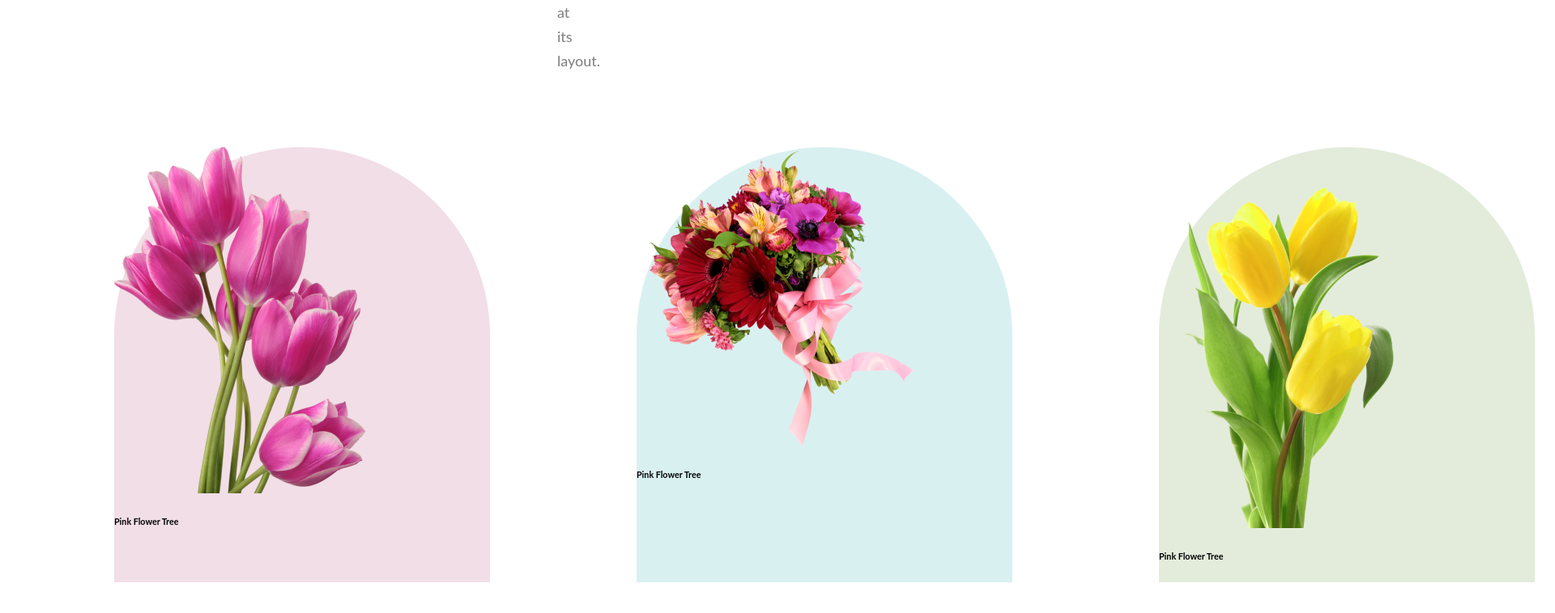
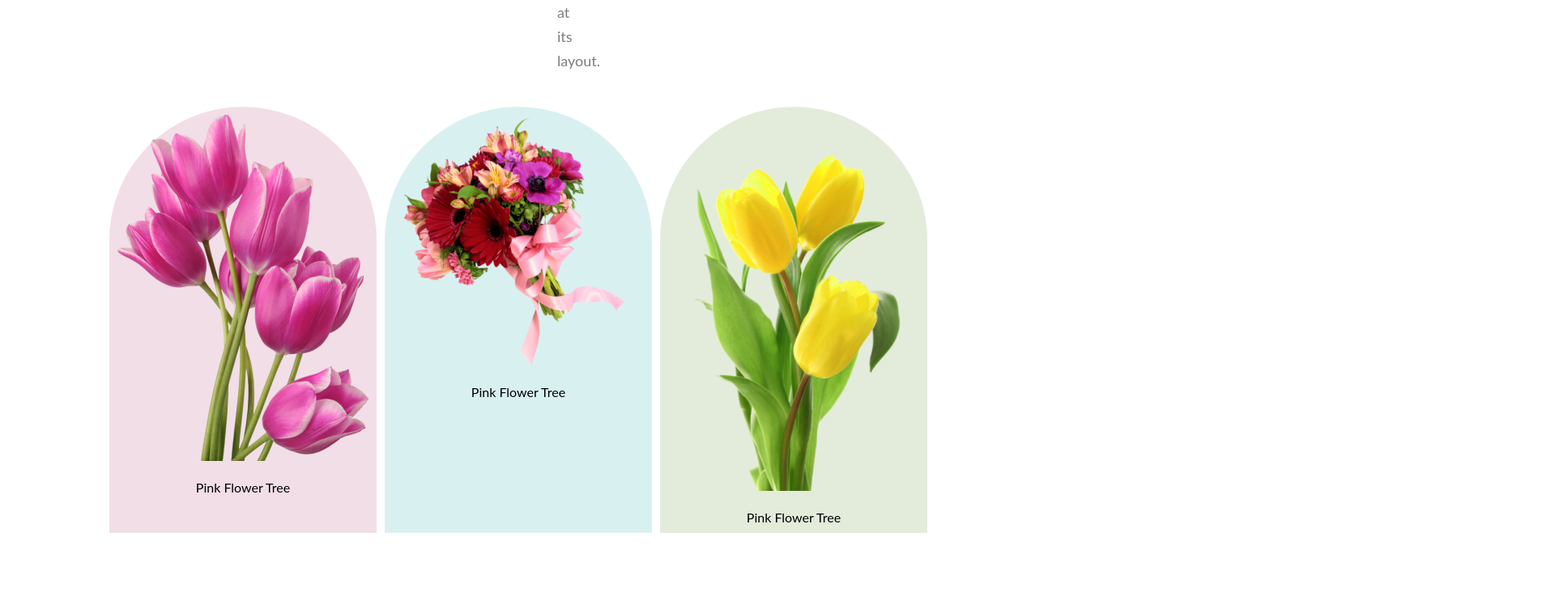
Before and after one commit to MHNuhash/flowershop-assignment, a plain HTML site: page index.html in a window 1280 px wide. Shown: the part 1760-2518 px from the top of the page at 81% size, 1920 px wide, since content can reach past the window. After the commit the page ends 2437 px from the top, so only its background shows below. Drawn offline with Linux system fonts and the light colour scheme.

Commit message:
feature section added

```diff
--- a/index.html
+++ b/index.html
@@ -20,11 +20,19 @@
         <section>
             <h3 class="section-title">Our Featured Flowers</h3>
             <p id="freature-description" class="section-description">It is a long established fact that a reader will be distracted by the readable content of a page when looking at its layout.</p>
-            <div class="ft-container">
-                <!-- .ft*3>img.ft-title -->
-                <div class="ft1"><img class="tree" src="images/pngwing 6.png" alt=""><h6 class="ft-title">Pink Flower Tree</h6></div>
-                <div class="ft2"><img class="tree" src="images/pngwing 5.png" alt=""><h6 class="ft-title">Pink Flower Tree</h6></div>
-                <div class="ft3"><img class="tree" src="images/pngwing 7.png" alt=""><h6 class="ft-title">Pink Flower Tree</h6></div>
+            <div class="picture-container">
+                <div class="picture picture1">
+                    <img src="images/pngwing 6.png" alt="">
+                    <span class="picture-name">Pink Flower Tree</span>
+                </div>
+                <div class="picture picture2">
+                    <img src="images/pngwing 5.png" alt="">
+                    <span class="picture-name">Pink Flower Tree</span>
+                </div>
+                <div class="picture picture3">
+                    <img src="images/pngwing 7.png" alt="">
+                    <span class="picture-name">Pink Flower Tree</span>
+                </div>
             </div>
         </section>
 
--- a/styles/flower.css
+++ b/styles/flower.css
@@ -3,6 +3,7 @@
 body{
     font-family: Lato;
     font-style: normal;
+    text-align: center;
     /* line-height: normal; */
 }
 
@@ -65,7 +66,7 @@ p{
     margin-bottom: 0;
 }
 
-#freature-description{
+.section-description{
     padding: 25px 680px 10px 680px;
     color: rgba(39, 39, 39, 0.60);
     text-align: center;
@@ -74,38 +75,48 @@ p{
     margin-top: 0;
 }
 
-.ft-container{
-    display: flex;
-    padding: 50px;
-    justify-content: space-around;
-    width: 1920px;
-    gap: 15px;
-    margin-top: 0;
+.picture-container{
+    display: inline-flex;
+    gap: 10px;
+    justify-content: space-between;
+    margin-bottom: 10px;
 }
 
-.ft1{
-    width: 464px;
-    height: 538px;
-    /* flex-shrink: 0; */
+.picture{
+    text-align: center;
+    padding: 10px;
+}
+
+.picture1{
     border-radius: 300px 300px 0px 0px;
     background: rgba(167, 33, 98, 0.15);
 }
 
-.ft2{
-    width: 464px;
-    height: 538px;
-    /* flex-shrink: 0; */
+.picture2{
     border-radius: 300px 300px 0px 0px;
     background: rgba(5, 151, 160, 0.15);
 }
 
-.ft3{
-    width: 464px;
-    height: 538px;
-    /* flex-shrink: 0; */
+.picture3{
     border-radius: 300px 300px 0px 0px;
     background: rgba(71, 125, 17, 0.15);
 }
 
+.picture img {
+    width: 310px;
+    height: auto;
+}
+
+.picture-name{
+    display: block;
+    margin-top: 20px;
+}
+
+
+
+
+
+
+
 
 /* footer styles */
```
